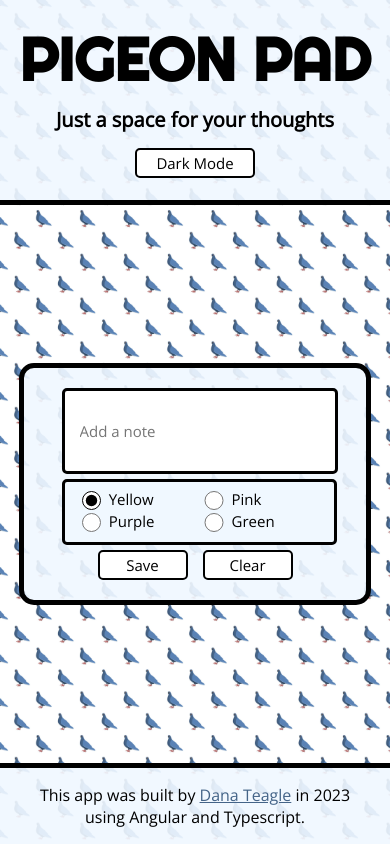
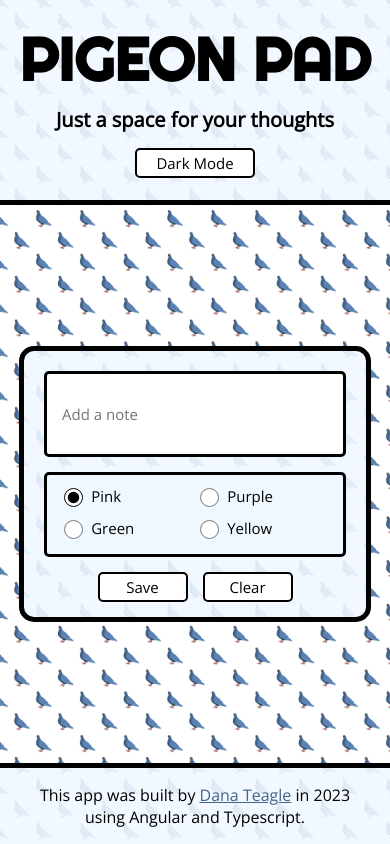
Before and after one commit to torontopubliclibra/note-taken, an Angular app: page / in a window 390 px wide. Built offline with nearby package versions, Linux system fonts and the light colour scheme.

Commit message:
updated styling and order of colours

```diff
--- a/src/app/app.component.html
+++ b/src/app/app.component.html
@@ -23,10 +23,6 @@
         <!-- note color radio input -->
         <fieldset>
           <span class="radioField">
-            <input type="radio" value="yellow" id="yellow" name="noteColor" [(ngModel)]="noteColor" >
-            <label for="yellow">Yellow</label>
-          </span>
-          <span class="radioField">
             <input type="radio" value="pink" id="pink" name="noteColor" [(ngModel)]="noteColor" >
             <label for="pink">Pink</label>
           </span>
@@ -37,6 +33,10 @@
           <span class="radioField">
             <input type="radio" value="green" id="green" name="noteColor" [(ngModel)]="noteColor" >
             <label for="green">Green</label>
+          </span>
+          <span class="radioField">
+            <input type="radio" value="yellow" id="yellow" name="noteColor" [(ngModel)]="noteColor" >
+            <label for="yellow">Yellow</label>
           </span>
         </fieldset>
       </div>
@@ -50,7 +50,7 @@
     </div>
 
     <!-- notebook section -->
-    <ul class="notebook">
+    <ul class="notebook" *ngIf="notes.length > 0">
 
       <!-- loop through notes array in reverse and render list item for each with remove button-->
       <li
@@ -62,7 +62,7 @@
     </ul>
 
     <!-- render removeAll button if notes has content -->
-    <div *ngIf="notes.length > 0" class="buttons">
+    <div *ngIf="notes.length > 1" class="buttons">
       <button class="removeAll" (click)="removeAll()">Remove all notes</button>
     </div>
 
--- a/src/app/app.component.scss
+++ b/src/app/app.component.scss
@@ -96,7 +96,7 @@
     border: solid #000 5px;
     border-radius: 15px;
     width: 80%;
-    max-width: 750px;
+    max-width: 650px;
     min-height: 150px;
     margin: 25px auto;
     padding: 15px;
@@ -163,7 +163,8 @@ footer {
         background-color: aliceblue;
         display: flex;
         flex-flow: row wrap;
-        margin: 0;
+        margin: 5px 0px;
+        margin-bottom: 10px;
         justify-content: space-evenly;
         border: solid #000 3px;
         border-radius: 5px;
@@ -173,6 +174,7 @@ footer {
             justify-content: center;
             align-items: center;
             font-size: 15px;
+            margin: 5px 0px;
             input[type="radio"] {
                 height: 1.2rem;
                 width: 1.2rem;
@@ -239,6 +241,8 @@ button {
     // remove all button
     &.removeAll {
         width: 175px;
+        margin-top: 0;
+        margin-bottom: 10px;
     }
 }
 
@@ -248,7 +252,9 @@ button {
     flex-flow: row wrap;
     align-items: center;
     justify-content: center;
-    padding: 5px 0px;
+    padding: 0;
+    padding-top: 5px;
+    padding-bottom: 10px;
     margin: 0;
 
     // note styles
@@ -290,20 +296,28 @@ button {
 }
 
 // responsive styles for tablet and smaller
-@media only screen and (max-width: 768px) {
+@media only screen and (max-width: 750px) {
 
     // notepad section styles
     .notepad {
-        width: calc(100% - 45px);
+        width: 100%;
         flex-direction: column;
+        align-items: flex-start;
+
+        .input {
+            width: calc(100% - 40px);
+        }
 
         // textbox styles
         input[type="text"] {
-            width: 90%;
+            width: calc(100% - 6px);
+            margin: 5px;
         }
 
         fieldset {
-            width: 92%;
+            width: 100%;
+            margin: 5px;
+            margin-top: 10px;
             justify-content: center;
             .radioField {
                 width: 50%;
@@ -314,8 +328,9 @@ button {
         // buttons container styles
         .buttons {
             gap: 15px;
-            padding: 0;
+            padding: 5px 0px;
             flex-direction: row;
+            align-self: center;
 
             // button styles
             button {
--- a/src/app/app.component.ts
+++ b/src/app/app.component.ts
@@ -16,7 +16,7 @@ export class AppComponent {
   textareaValue: string = '';
 
   // default note color
-  noteColor: string = 'yellow';
+  noteColor: string = 'pink';
 
   // default placeholder text
   placeholder: string = "Add a note"
```
